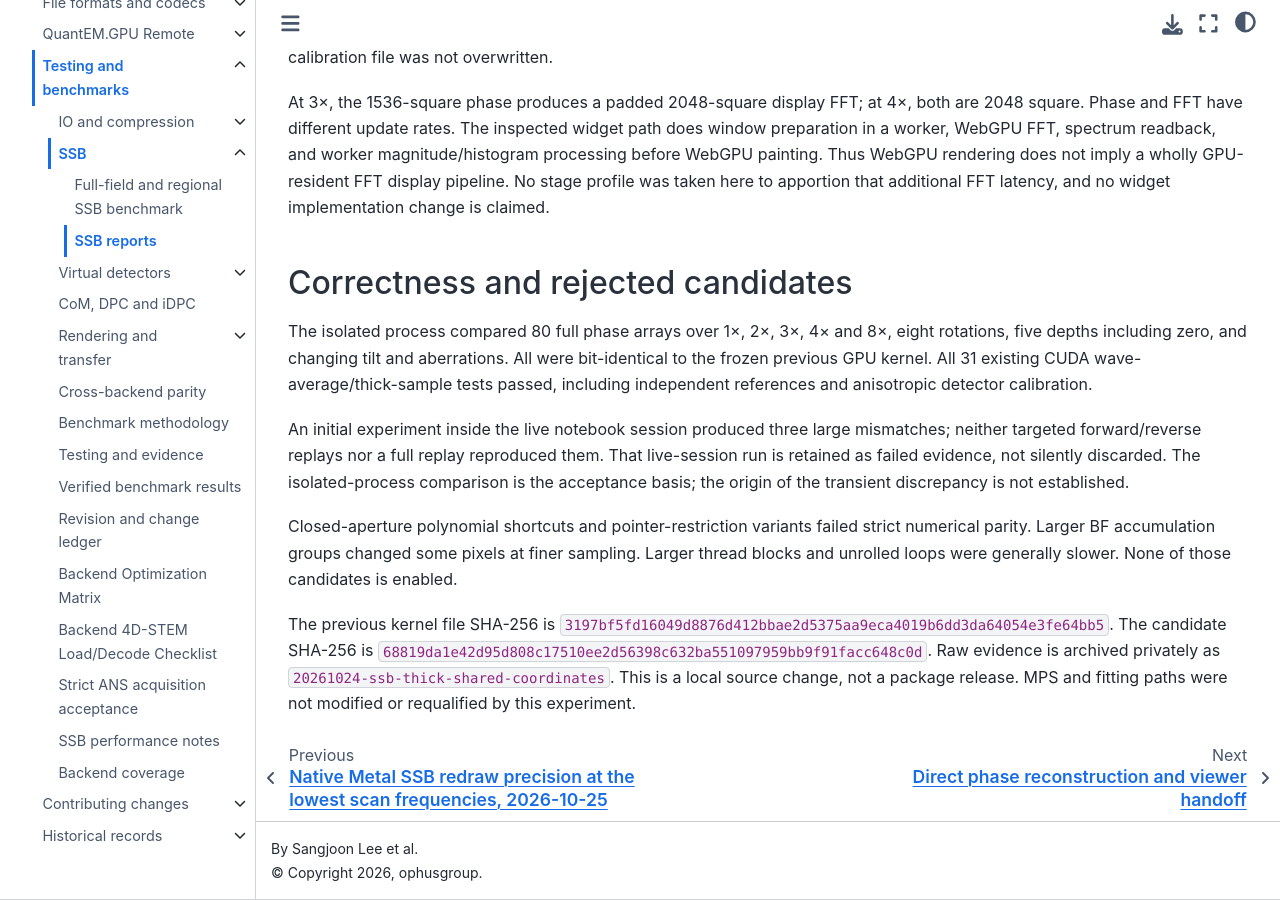
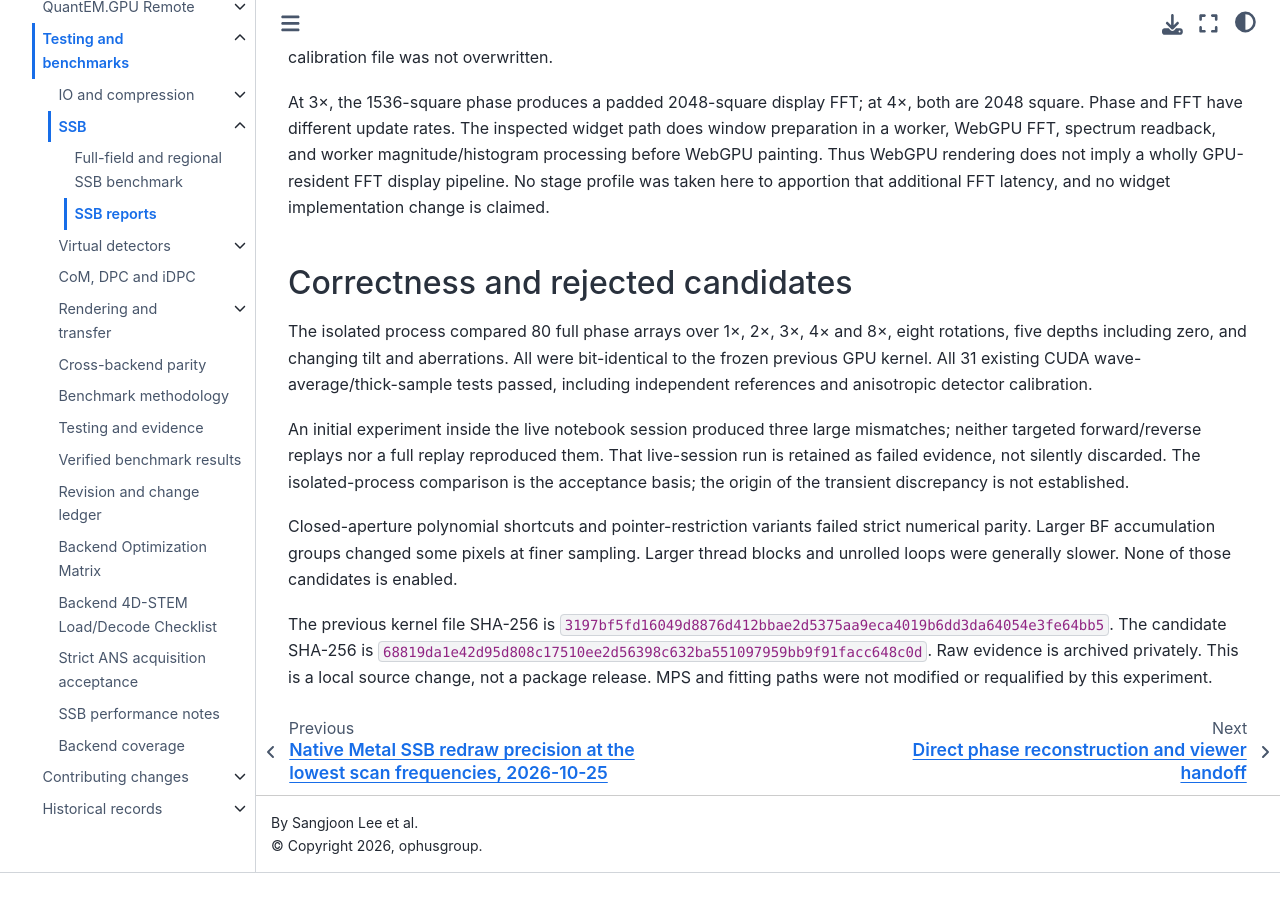
Before and after one commit to bobleesj/quantem.gpu, a Jupyter Book: the page built from docs/performance/ssb/reports/2026-10-24-ssb-shared-coordinates.md, in a window 1280 px wide and 900 px high, scrolled down 1415 px. Built offline with Jupyter Book 1.0.4 settings and Sphinx 7.4.7 and the Sphinx Book theme 1.1.4, drawn with Linux system fonts in a browser that asks for light colours; pages that are not in the unit, such as notebooks, are missing from menus; after the commit the page ends 2288 px from its top, so only the background shows below that.

```diff
--- a/docs/performance/ssb/reports/2026-10-24-ssb-shared-coordinates.md
+++ b/docs/performance/ssb/reports/2026-10-24-ssb-shared-coordinates.md
@@ -83,6 +83,6 @@ The previous kernel file SHA-256 is
 `3197bf5fd16049d8876d412bbae2d5375aa9eca4019b6dd3da64054e3fe64bb5`.
 The candidate SHA-256 is
 `68819da1e42d95d808c17510ee2d56398c632ba551097959bb9f91facc648c0d`.
-Raw evidence is archived privately as `20261024-ssb-thick-shared-coordinates`.
+Raw evidence is archived privately.
 This is a local source change, not a package release. MPS and fitting paths
 were not modified or requalified by this experiment.
```
Also changed, not shown: 2 other files.
